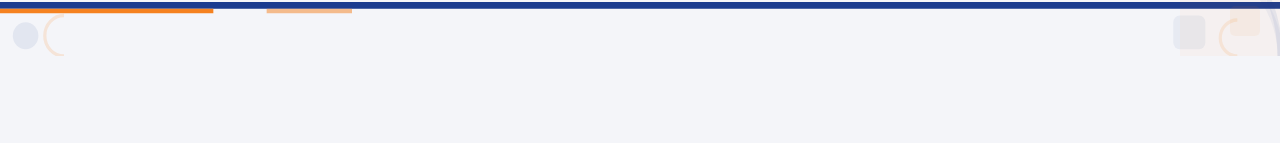
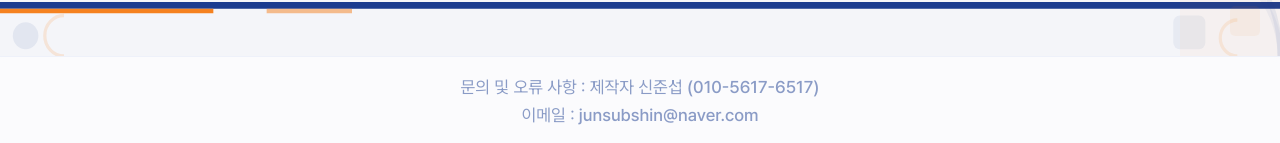
Before and after one commit to junsubshinmfm-dot/hwaseong-policy, a Next.js app: page /region/dongtan in a window 1280 px wide. Shown: the part 1208-1351 px from the top of the page. Before the commit the page ends 1264 px from the top, so only its background shows below. Built offline with nearby package versions, Linux system fonts and the light colour scheme; no server answers; the database is empty.

Commit message:
feat: 모든 페이지 하단에 제작자 연락처 푸터 추가
문의 및 오류 사항 — 신준섭 (010-5617-6517) / junsubshin@naver.com
인트로 페이지(/) 와 어드민 페이지에서는 표시하지 않음

```diff
--- a/src/app/layout.tsx
+++ b/src/app/layout.tsx
@@ -3,6 +3,7 @@ import localFont from "next/font/local";
 import "./globals.css";
 import { VisitorTracker } from "@/components/shared/VisitorTracker";
 import { GoogleAnalytics } from "@/components/shared/GoogleAnalytics";
+import Footer from "@/components/shared/Footer";
 import { TimelineProvider } from "@/hooks/useTimeline";
 
 const pretendard = localFont({
@@ -54,7 +55,10 @@ export default function RootLayout({
       <body className="font-sans antialiased safe-top safe-bottom">
         <VisitorTracker />
         <GoogleAnalytics />
-        <TimelineProvider>{children}</TimelineProvider>
+        <TimelineProvider>
+          {children}
+          <Footer />
+        </TimelineProvider>
       </body>
     </html>
   );
--- /dev/null
+++ b/src/components/shared/Footer.tsx
@@ -0,0 +1,28 @@
+'use client';
+
+import { usePathname } from 'next/navigation';
+
+export default function Footer() {
+  const pathname = usePathname();
+  // 인트로 / 어드민 페이지에서는 표시하지 않음
+  if (pathname === '/' || pathname.startsWith('/admin')) return null;
+
+  return (
+    <footer className="relative z-10 border-t border-navy-100/30 bg-white/60 backdrop-blur-sm py-4 px-4">
+      <div className="max-w-6xl mx-auto text-center text-navy/50 text-xs sm:text-sm leading-relaxed">
+        <p>
+          문의 및 오류 사항 : 제작자 신준섭{' '}
+          <a href="tel:01056176517" className="hover:text-navy font-medium">
+            (010-5617-6517)
+          </a>
+        </p>
+        <p className="mt-0.5">
+          이메일 :{' '}
+          <a href="mailto:junsubshin@naver.com" className="hover:text-navy font-medium">
+            junsubshin@naver.com
+          </a>
+        </p>
+      </div>
+    </footer>
+  );
+}
```
